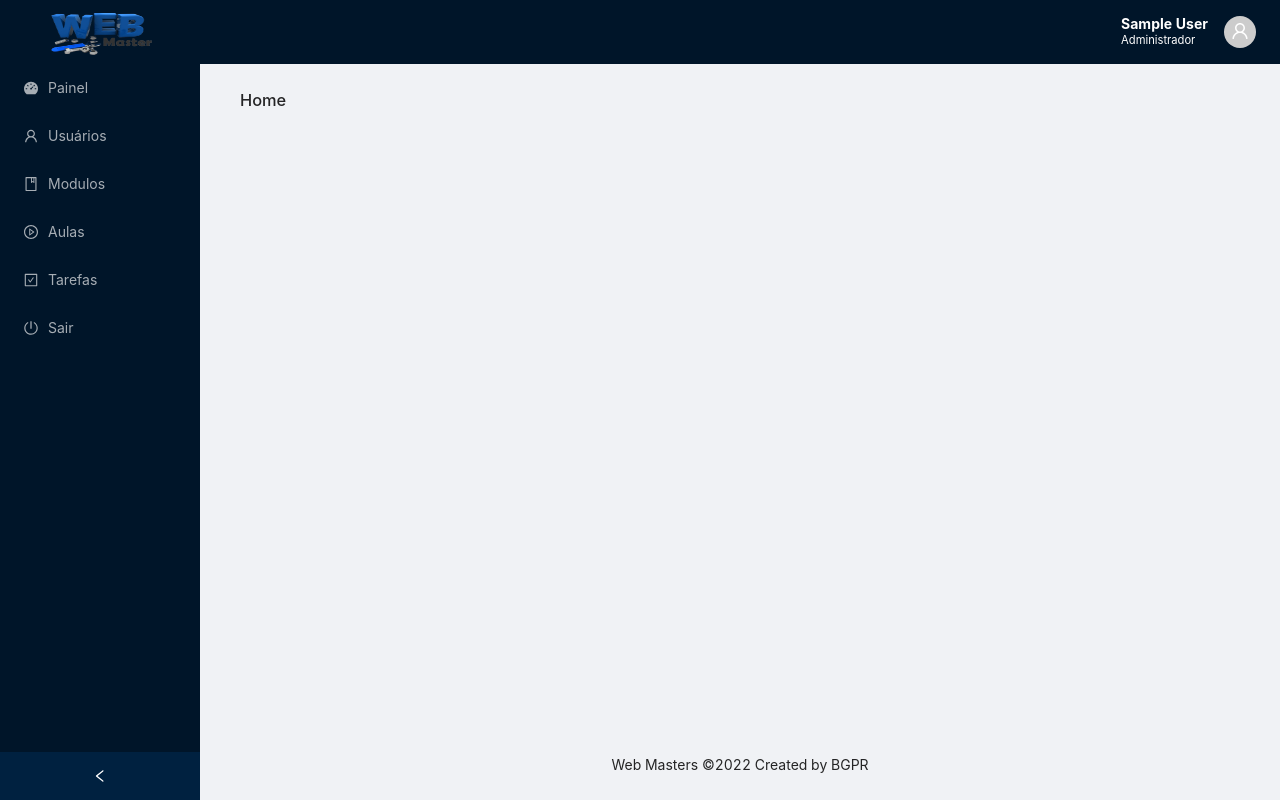
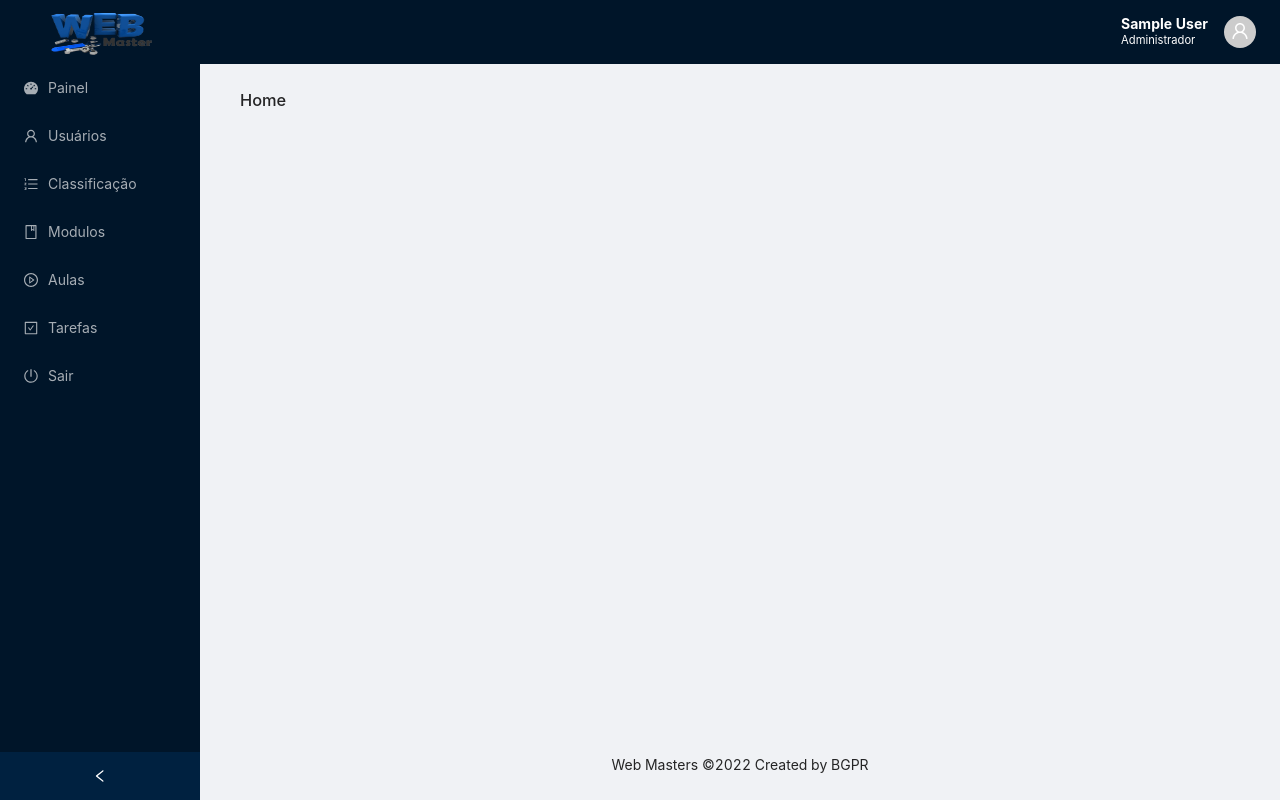
Before and after one commit to ferrarirod/Beatriz_Gabriel_Paula_Rodrigo, a React (Create React App) app in the folder frontend/: page / in a window 1280 px wide. Built offline with nearby package versions, Linux system fonts and the light colour scheme; sample sign-in values are in the browser's storage.

Commit message:
tabela de classificação pronta

```diff
--- a/frontend/src/components/Sidebar/index.tsx
+++ b/frontend/src/components/Sidebar/index.tsx
@@ -7,6 +7,7 @@ import {
   UserOutlined,
   PoweroffOutlined,
   CheckSquareOutlined,
+  OrderedListOutlined,
 } from "@ant-design/icons";
 import { Link } from "react-router-dom";
 import { useAuth } from "../../hooks/auth";
@@ -41,14 +42,15 @@ export function SideBar() {
   const items: MenuItem[] = [
     getItem(<Link to="/">Painel</Link>, "1", <DashboardFilled />),
     getItem(<Link to="/users">Usuários</Link>, "2", <UserOutlined />),
-    getItem(<Link to="/modules">Modulos</Link>, "3", <BookOutlined />),
-    getItem(<Link to="/classes">Aulas</Link>, "4", <PlayCircleOutlined />),
-    getItem(<Link to="/tasks">Tarefas</Link>, "5", <CheckSquareOutlined />),
+    getItem(<Link to="/leaderboard">Classificação</Link>, "3", <OrderedListOutlined />),
+    getItem(<Link to="/modules">Modulos</Link>, "4", <BookOutlined />),
+    getItem(<Link to="/classes">Aulas</Link>, "5", <PlayCircleOutlined />),
+    getItem(<Link to="/tasks">Tarefas</Link>, "6", <CheckSquareOutlined />),
     getItem(
       <Link to="/login" onClick={signOut}>
         Sair
       </Link>,
-      "6",
+      "7",
       <PoweroffOutlined />
     ),
   ];
--- /dev/null
+++ b/frontend/src/pages/leaderboard/index.tsx
@@ -0,0 +1,65 @@
+import { Table } from "antd";
+import { ColumnsType } from "antd/lib/table";
+import { useState, useCallback, useEffect } from "react";
+import { api } from "../../services/api";
+
+interface Users {
+    name: string;
+    score: number;
+}
+
+export function LeaderBoard(){
+
+    const [users,setUsers] = useState<Users[]>();
+
+    const handleUsers = useCallback(() => {
+        api
+        .get("/users")
+        .then((response) => {
+            setUsers(response.data);
+        })
+        .catch((err) => {
+            console.log(err);
+        });
+    }, []);
+
+    useEffect(() => {
+        handleUsers();
+    }, [handleUsers]);
+
+    const columns: ColumnsType<Users> = [
+        {
+            title: "Nome",
+            dataIndex: "name",
+            key: "name",
+            render: (text) => <b>{text}</b>,
+        },
+        {
+            title: "Pontuação",
+            dataIndex: "score",
+            key:"score",
+            defaultSortOrder: 'descend',
+            onCell: (_,index) => {
+                if(index == 0){
+                    return {style:{backgroundColor:"gold"}}
+                }
+                else if(index == 1){
+                    return {style:{backgroundColor:"silver"}}
+                }
+                else if(index == 2){
+                    return {style:{backgroundColor:"brown"}}
+                }
+                else{
+                    return{}
+                }
+            }
+        }
+    ]
+
+    return (
+        <>
+            <h1>Tabela de Classificação</h1>
+            <Table dataSource={users} columns={columns}/>
+        </>
+    );
+}
--- a/frontend/src/routes/index.tsx
+++ b/frontend/src/routes/index.tsx
@@ -8,6 +8,7 @@ import { ListTasksPage } from "../pages/tasks";
 import { Private } from "../templates/Private";
 import { LoginPage } from "../pages/login";
 import { ProfileUserPage } from "../pages/profile";
+import { LeaderBoard } from "../pages/leaderboard";
 
 function AppRoutes() {
   return (
@@ -81,6 +82,15 @@ function AppRoutes() {
       {/* <Route path="/modules/create" element={<h1>Modules / Create</h1>} />
       <Route path="/users" element={<h1>Users</h1>} />
       <Route path="/users/create" element={<h1>Users / Create</h1>} /> */}
+
+      <Route path="/leaderboard"
+        element={
+         <Private>
+          <LeaderBoard/>
+         </Private>
+        }
+      />
+
     </Routes>
   );
 }
```
